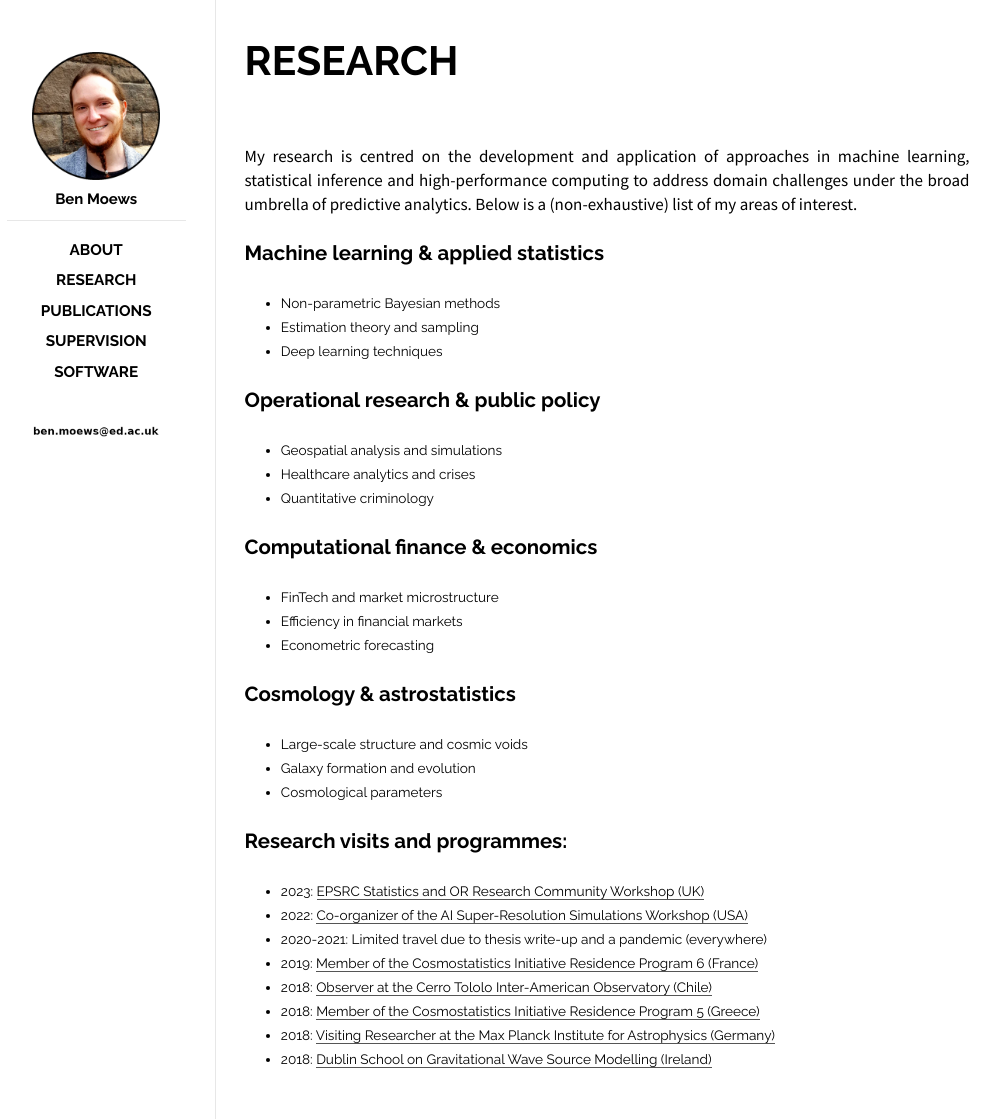
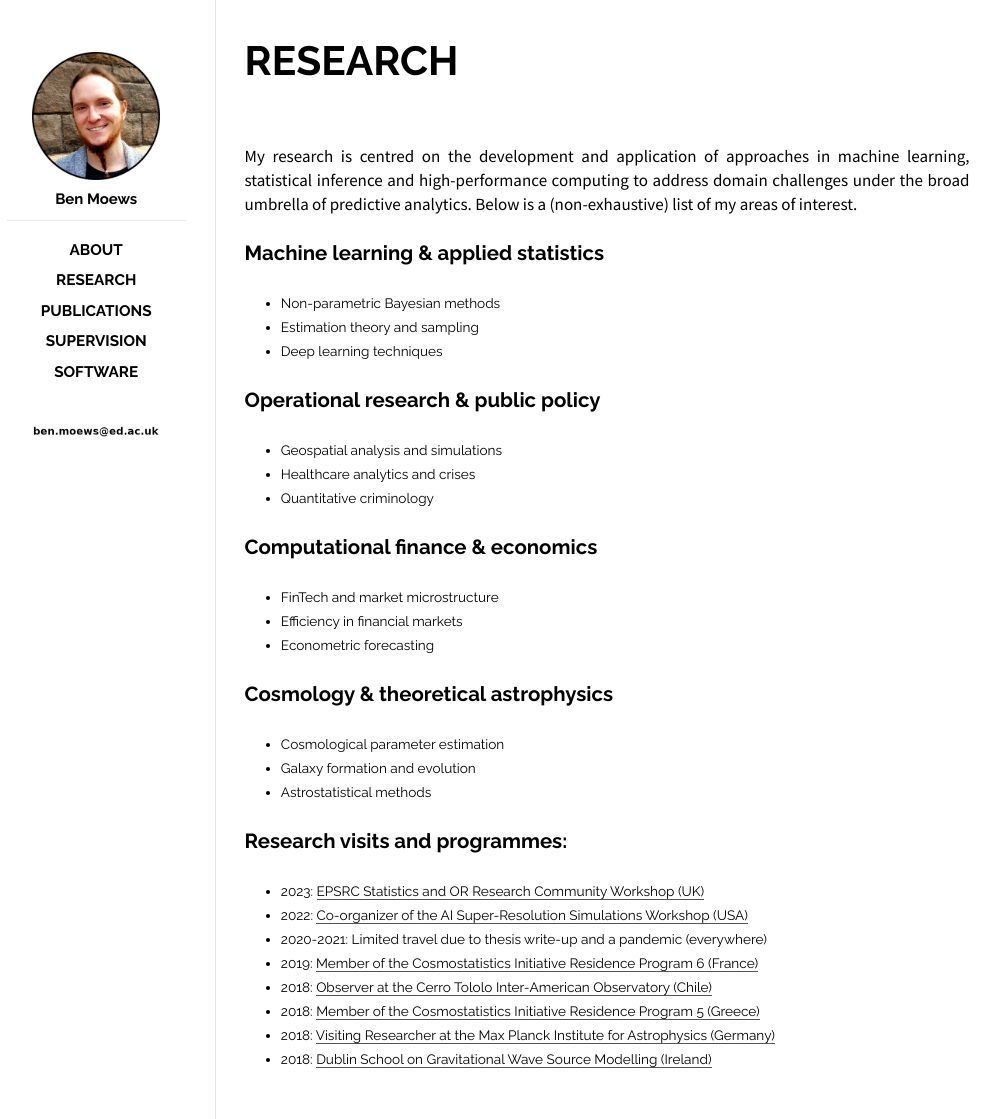
Before and after one commit to moews/moews.github.io, a Jekyll site: the page built from _posts/2017-03-26-research.md, in a window 1280 px wide. Shown: the whole page, without its empty margins (143-1143 px from the left). Built offline with Jekyll 4.4.1, drawn with Linux system fonts in a browser that asks for light colours.

Commit message:
Update 2017-03-26-research.md

```diff
--- a/_posts/2017-03-26-research.md
+++ b/_posts/2017-03-26-research.md
@@ -31,10 +31,10 @@ My research is centred on the development and application of approaches in machi
 * Efficiency in financial markets
 * Econometric forecasting
 
-## Cosmology & astrostatistics
-* Large-scale structure and cosmic voids
+## Cosmology & theoretical astrophysics
+* Cosmological parameter estimation
 * Galaxy formation and evolution
-* Cosmological parameters
+* Astrostatistical methods
 
 ## Research visits and programmes:
 
```
